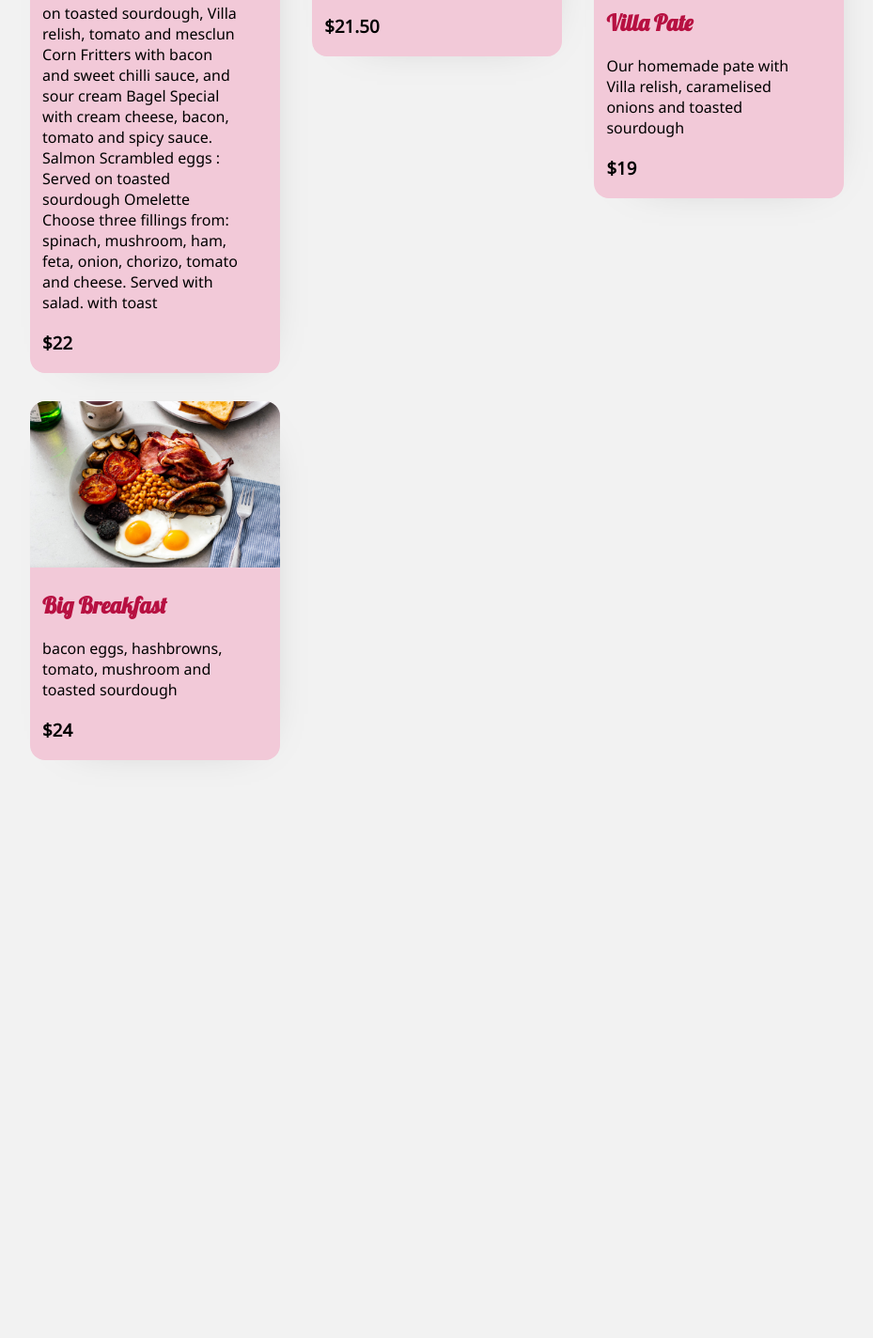
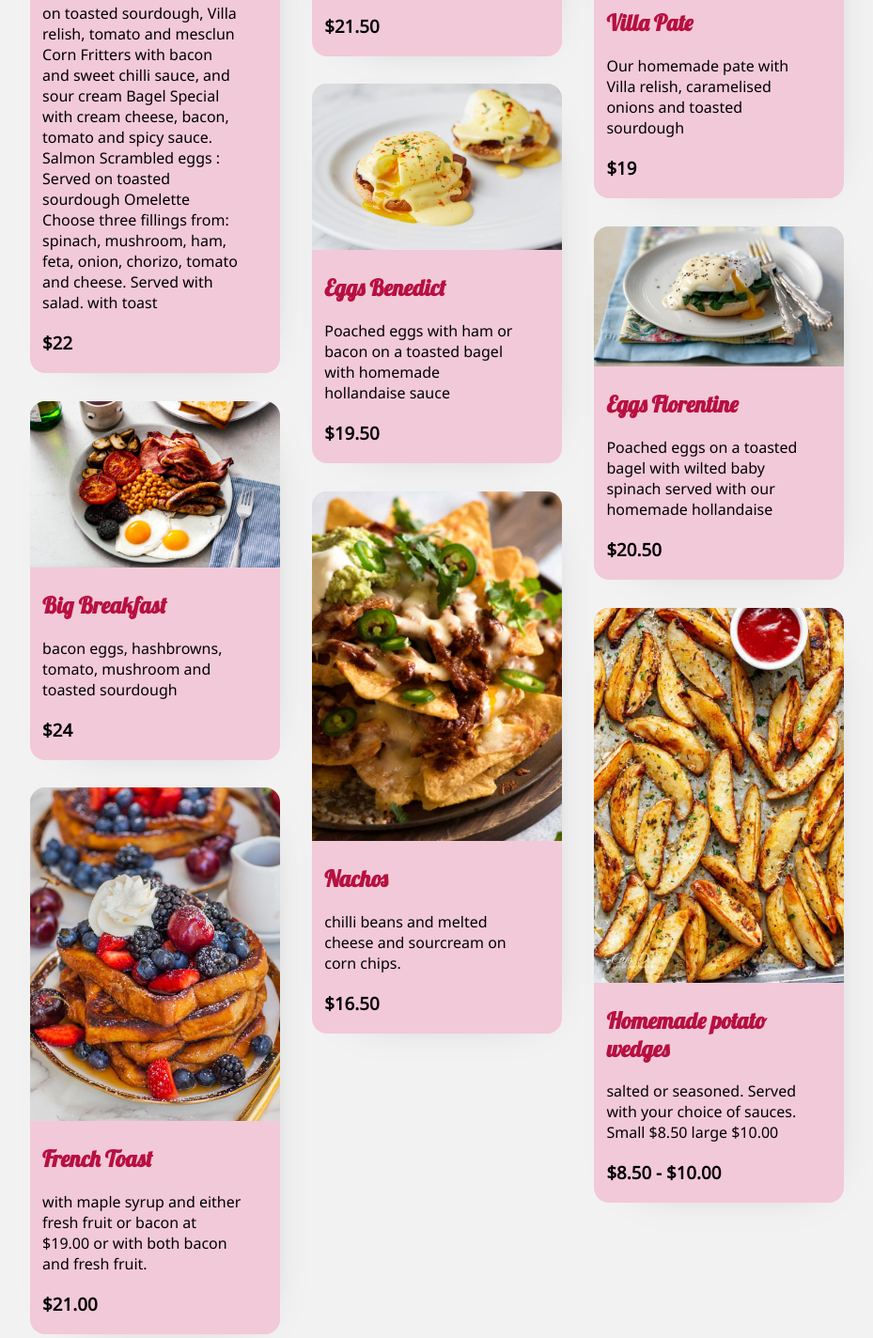
Before and after one commit to clasomato/cafeVilla, a plain HTML site: page menu.html in a window 1280 px wide. Shown: the part 1016-2440 px from the top of the page at 94% size, without its empty margins (175-1104 px from the left). Before the commit the page ends 1854 px from the top, so only its background shows below. Drawn offline with nearby package versions, Linux system fonts and the light colour scheme.

Commit message:
Add files via upload

```diff
--- a/menu.html
+++ b/menu.html
@@ -64,6 +64,17 @@
         </div>
       </div>
 
+      <div class="menuItem">
+        <img src="media/menuItems/main10.jpg" alt="" class="menuImg">
+        <div class="menuText">
+          <h2>French Toast</h2>
+          <p>
+            with maple syrup and either fresh fruit or bacon at $19.00 or with both bacon and fresh fruit.
+          </p>
+          <h3>$21.00</h3>
+        </div>
+      </div>
+
 
 
     </div>
@@ -93,6 +104,27 @@
         </div>
       </div>
 
+      <div class="menuItem">
+        <img src="media/menuItems/main8.jpg" alt="" class="menuImg">
+        <div class="menuText">
+          <h2>Eggs Benedict</h2>
+          <p>
+            Poached eggs with ham or bacon on a toasted bagel with homemade hollandaise sauce
+          </p>
+          <h3>$19.50</h3>
+        </div>
+      </div>
+
+      <div class="menuItem">
+        <img src="media/menuItems/main11.jpg" alt="" class="menuImg">
+        <div class="menuText">
+          <h2>Nachos</h2>
+          <p>
+            chilli beans and melted cheese and sourcream on corn chips.
+          </p>
+          <h3>$16.50</h3>
+        </div>
+      </div>
 
 
     </div>
@@ -121,6 +153,30 @@
           <h3>$19</h3>
         </div>
       </div>
+
+      <div class="menuItem">
+        <img src="media/menuItems/main9.jpg" alt="" class="menuImg">
+        <div class="menuText">
+          <h2>Eggs Florentine</h2>
+          <p>
+            Poached eggs on a toasted bagel with wilted baby spinach served with our homemade hollandaise
+          </p>
+          <h3>$20.50</h3>
+        </div>
+      </div>
+
+      <div class="menuItem">
+        <img src="media/menuItems/main12.jpg" alt="" class="menuImg">
+        <div class="menuText">
+          <h2>Homemade potato wedges</h2>
+          <p>
+            salted or seasoned. Served with your choice of sauces. Small $8.50 large $10.00
+          </p>
+          <h3>$8.50 - $10.00</h3>
+        </div>
+      </div>
+
+
 
 
     </div>
```
Also changed, not shown: media/menuItems/main10.jpg (added), media/menuItems/main11.jpg (added), media/menuItems/main12.jpg (added), media/menuItems/main8.jpg (added), media/menuItems/main9.jpg (added).
